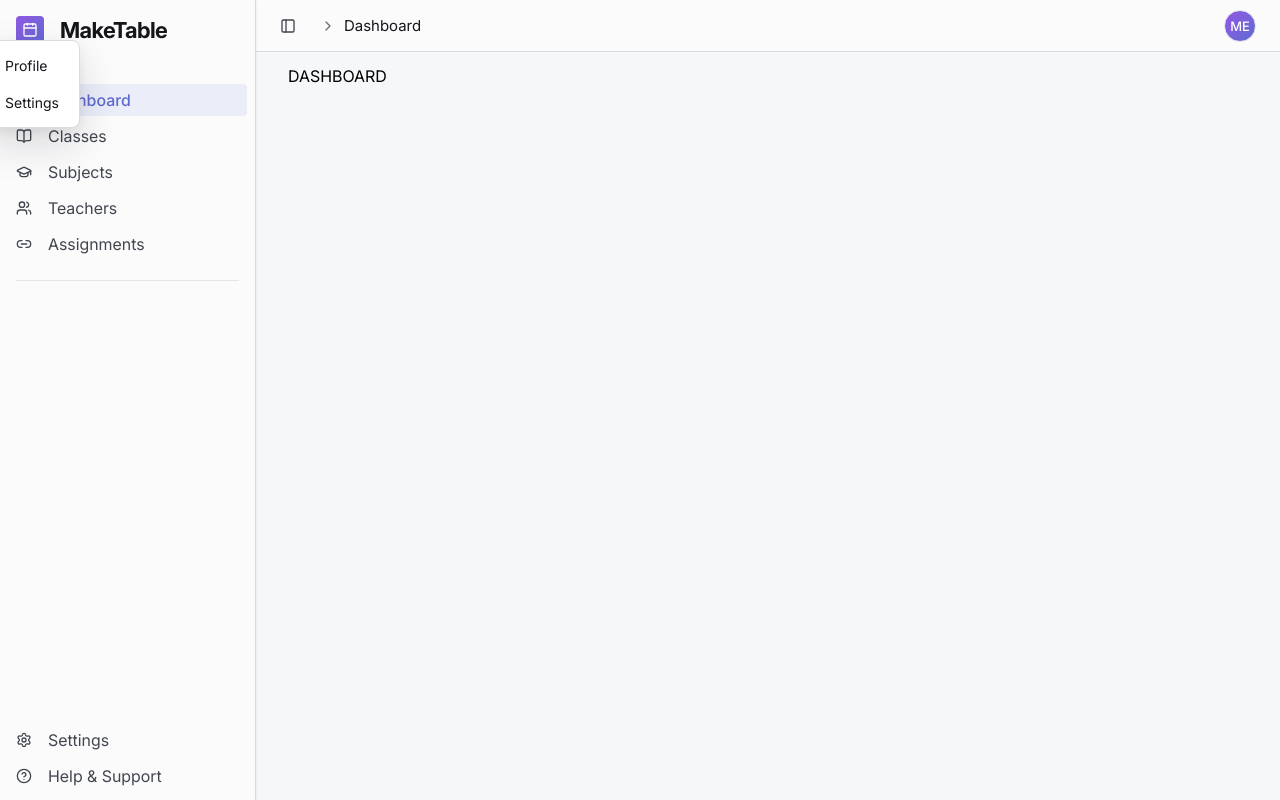
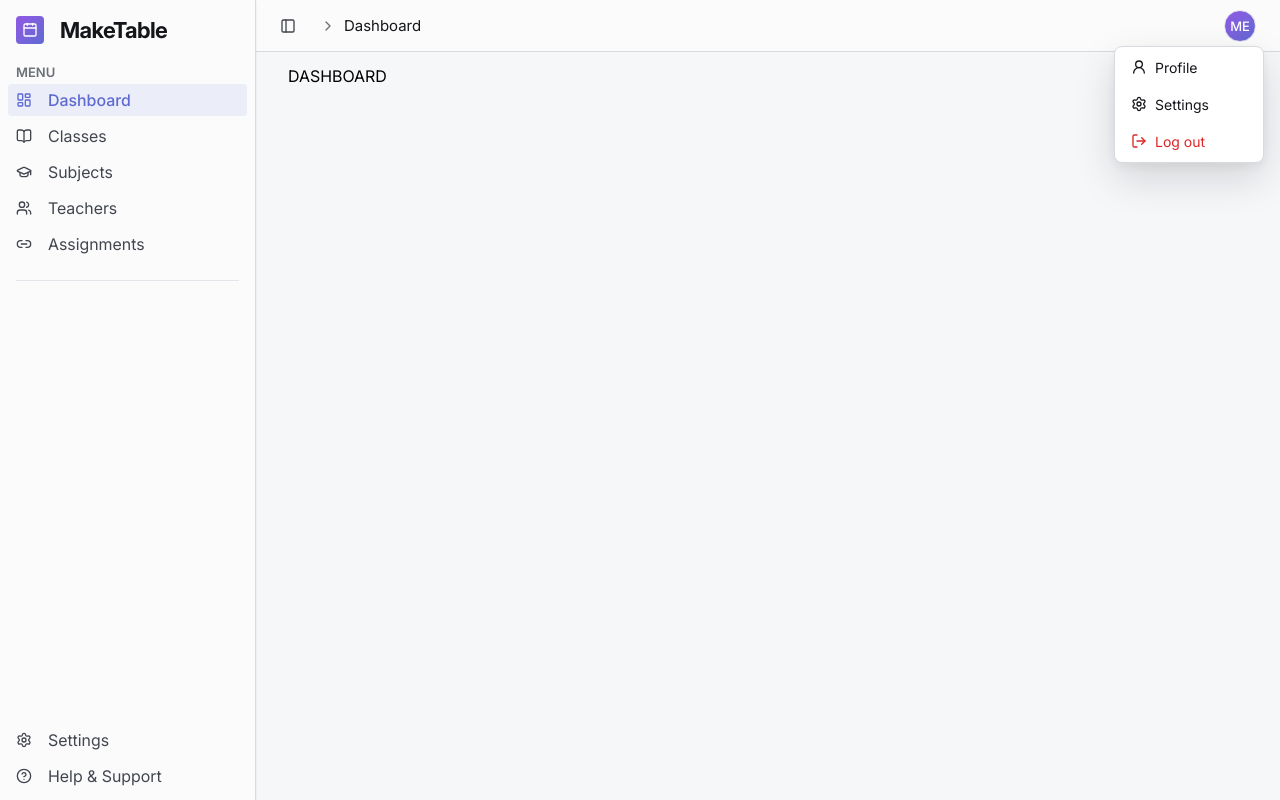
Before and after one commit to asifali411/Make-Table-App, a React (Vite) app: page /dashboard in a window 1280 px wide. Both pictures are taken after a click on the button "ME". Built offline with nearby package versions, Linux system fonts and the light colour scheme.

Commit message:
feat: update Dropdown and DropdownBody components to use Option type for options; enhance DropdownBody styling for critical options

```diff
--- a/src/shared/components/dropdown/Dropdown.tsx
+++ b/src/shared/components/dropdown/Dropdown.tsx
@@ -1,11 +1,12 @@
 import { useEffect, useRef, useState, useCallback } from "react";
 import DropdownBody from "./components/DropdownBody";
 import styles from "./styles/Dropdown.module.css";
+import type { Option } from "./types/dropdown.types";
 
 interface DropdownProps {
   open: boolean;
   onClose: () => void;
-  options: string[];
+  options: Option[];
   style?: React.CSSProperties;
   onSelect: (option: string) => void;
 }
@@ -38,13 +39,13 @@ const Dropdown = ({
       zIndex: 9999,
       ...(openUpward
         ? { bottom: window.innerHeight - rect.top, top: "auto" }
-        : { top: rect.bottom + 14, bottom: "auto" }),
+        : { top: `calc(${rect.bottom}px + var(--space-5))`, bottom: "auto" }),
     });
   }, []);
 
   useEffect(() => {
+    updatePosition();
     if (!open) return;
-    updatePosition();
     window.addEventListener("scroll", updatePosition, true);
     window.addEventListener("resize", updatePosition);
     return () => {
--- a/src/shared/components/dropdown/components/DropdownBody.tsx
+++ b/src/shared/components/dropdown/components/DropdownBody.tsx
@@ -1,10 +1,11 @@
 import { createPortal } from "react-dom";
 import styles from "../styles/DropdownBody.module.css";
 import { RefObject } from "react";
+import type { Option } from "../types/dropdown.types";
 
 interface DropdownBodyProps {
   open: boolean;
-  options: string[];
+  options: Option[];
   style?: React.CSSProperties;
   onSelect: (option: string) => void;
   ref: RefObject<HTMLDivElement | null>;
@@ -29,13 +30,15 @@ const DropdownBody = ({
     >
       <ol>
         {options.map((opt) => (
-          <li key={opt}>
+          <li key={opt.label}>
             <button
               type="button"
               onMouseDown={(e) => e.preventDefault()}
-              onClick={() => onSelect(opt)}
+              onClick={() => onSelect(opt.label)}
+              className={`${opt.isCritical ? styles.critical : ""}`}
             >
-              {opt}
+              <opt.icon />
+              {opt.label}
             </button>
           </li>
         ))}
--- a/src/shared/components/dropdown/styles/DropdownBody.module.css
+++ b/src/shared/components/dropdown/styles/DropdownBody.module.css
@@ -1,9 +1,8 @@
 .dropdown {
   display: flex;
   flex-direction: column;
-  gap: var(--space-1);
-  min-width: fit-content;
-  padding: var(--space-2);
+  min-width: 150px;
+  padding: var(--space-1);
   background-color: var(--color-card);
   box-shadow: var(--shadow-float);
   border: 1px solid var(--color-border-primary);
@@ -25,7 +24,9 @@
 }
 
 .dropdown button {
-  display: block;
+  display: flex;
+  align-items: center;
+  gap: var(--space-2);
   width: 100%;
   text-align: left;
   padding: var(--space-2) var(--space-3);
@@ -36,6 +37,15 @@
   font-size: var(--font-size-sm);
   cursor: pointer;
   transition: background-color var(--transition-fast), color var(--transition-fast);
+}
+
+.dropdown button.critical {
+  color: var(--color-error);
+}
+
+.dropdown button svg{
+  width: var(--space-4);
+  height: var(--space-4);
 }
 
 .dropdown button:hover,
--- a/src/shared/components/topbar/Topbar.tsx
+++ b/src/shared/components/topbar/Topbar.tsx
@@ -1,9 +1,16 @@
-import { PanelLeft, ChevronRight } from "lucide-react";
+import {
+  PanelLeft,
+  ChevronRight,
+  User2,
+  Settings,
+  LogOut
+} from "lucide-react";
 import { Link, useLocation } from "react-router-dom";
 import { useMemo, useState } from "react";
 
 import Dropdown from "../dropdown/Dropdown";
 import { Breadcrumb } from "./types/topbar.types";
+import { Option } from "../dropdown/types/dropdown.types";
 import styles from "./styles/Topbar.module.css";
 
 interface TopbarProps {
@@ -21,6 +28,22 @@ const Topbar = ({ onToggleSidebar }: TopbarProps) => {
     [location.pathname],
   );
   const [openProfileDropdown, setOpenProfileDropdown] = useState(false);
+
+  const dropdownOptions: Option[] = [
+    {
+      label: "Profile",
+      icon: User2,
+    },
+    {
+      label: "Settings",
+      icon: Settings,
+    },
+    {
+      label: "Log out",
+      icon: LogOut,
+      isCritical: true,
+    },
+  ];
 
   return (
     <header className={styles.topbar}>
@@ -62,13 +85,16 @@ const Topbar = ({ onToggleSidebar }: TopbarProps) => {
 
       <div className={styles.spacer} />
 
-      <button className={styles.avatar} onClick={() => setOpenProfileDropdown((prev) => !prev)}>
+      <button
+        className={styles.avatar}
+        onClick={() => setOpenProfileDropdown((prev) => !prev)}
+      >
         <span className={styles.avatarLabel}>{userInitial}</span>
       </button>
 
       <Dropdown
         open={openProfileDropdown}
-        options={["Profile", "Settings"]}
+        options={dropdownOptions}
         onSelect={(option) => console.log(option)}
         onClose={() => setOpenProfileDropdown(false)}
       />
@@ -85,7 +111,7 @@ function capitalize(str: string): string {
 
 function formatLabel(segment: string): string {
   const specialLabels: Record<string, string> = {
-    "help": "Help And Support",
+    help: "Help And Support",
   };
 
   if (specialLabels[segment]) {
```
Also changed, not shown: src/shared/components/dropdown/types/dropdown.types.ts (added, +10 -0 lines).
